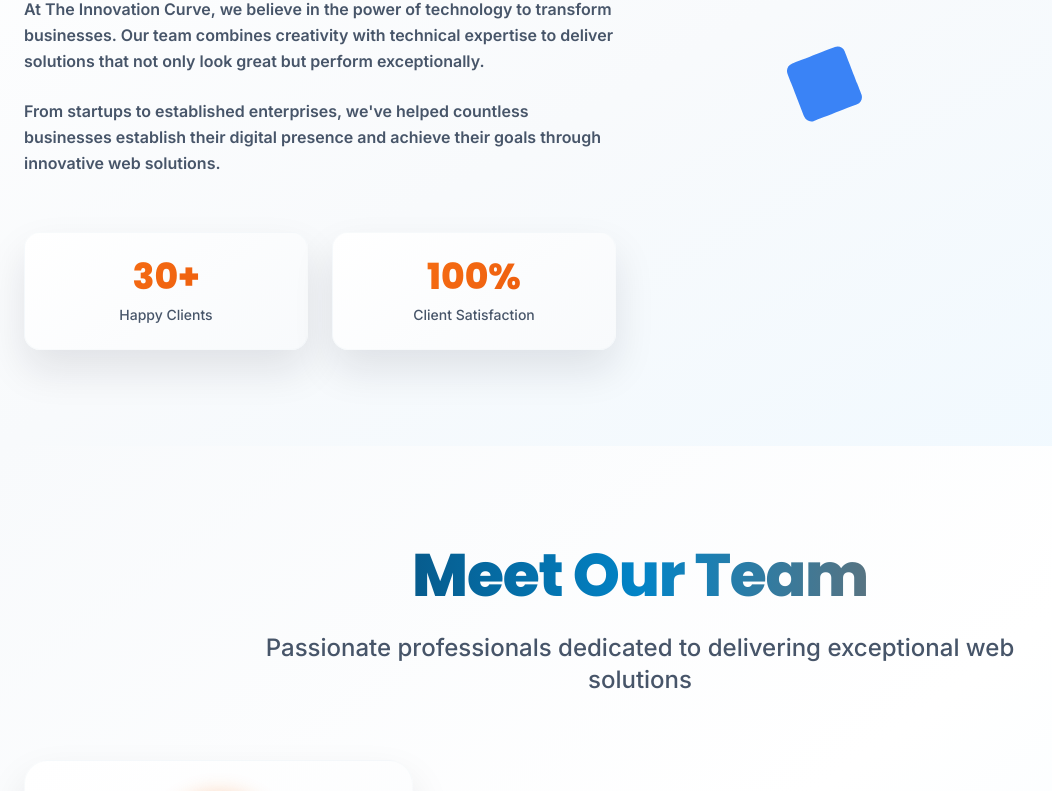
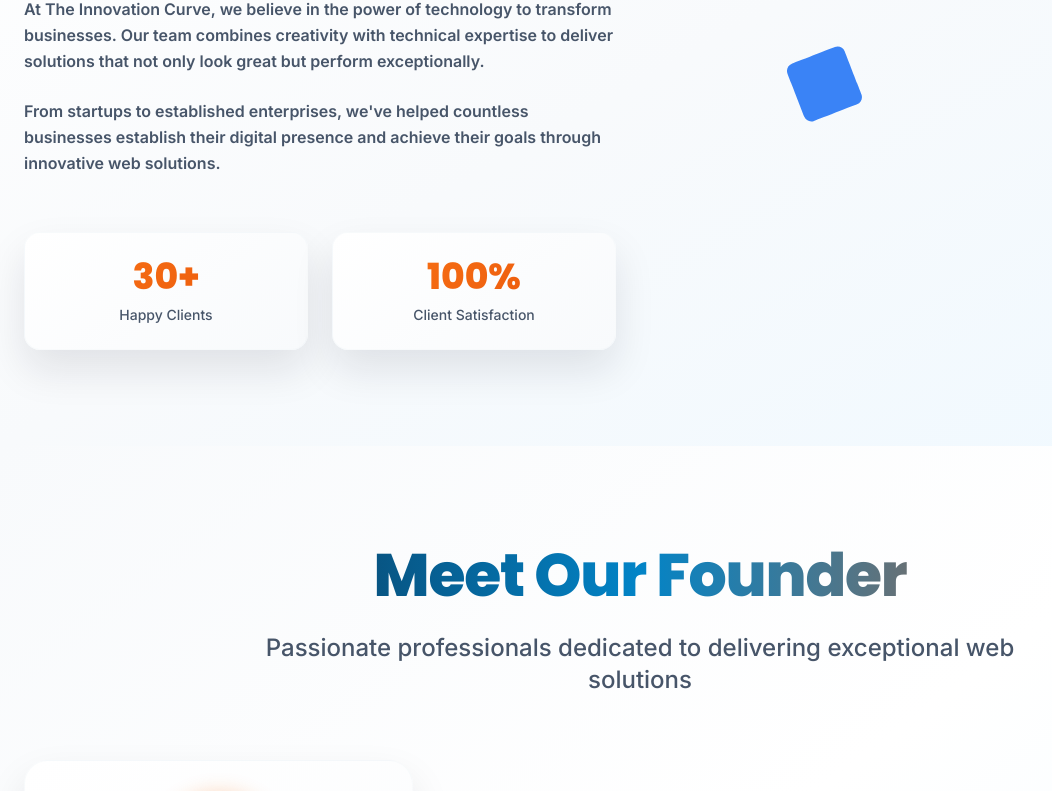
Before and after one commit to Windyphan/Web-builder, a React (Vite) app: page /about in a window 1280 px wide. Shown: the part 358-1149 px from the top of the page, without its empty margins (0-1052 px from the left). Built offline with nearby package versions, Linux system fonts and the light colour scheme.

Commit message:
Adjust word

```diff
--- a/src/components/Team.jsx
+++ b/src/components/Team.jsx
@@ -28,7 +28,7 @@
                     className="text-center mb-16"
                 >
                     <h2 className="font-display text-display-lg md:text-6xl font-extrabold bg-gradient-to-r from-navy-900 via-primary-600 to-accent-600 dark:from-navy-100 dark:via-primary-400 dark:to-accent-400 bg-clip-text text-transparent mb-6 tracking-headline">
-                        Meet Our Team
+                        Meet Our Founder
                     </h2>
                     <p className="font-body text-xl md:text-2xl text-navy-600 dark:text-navy-300 max-w-3xl mx-auto leading-relaxed font-medium">
                         Passionate professionals dedicated to delivering exceptional web solutions
```
